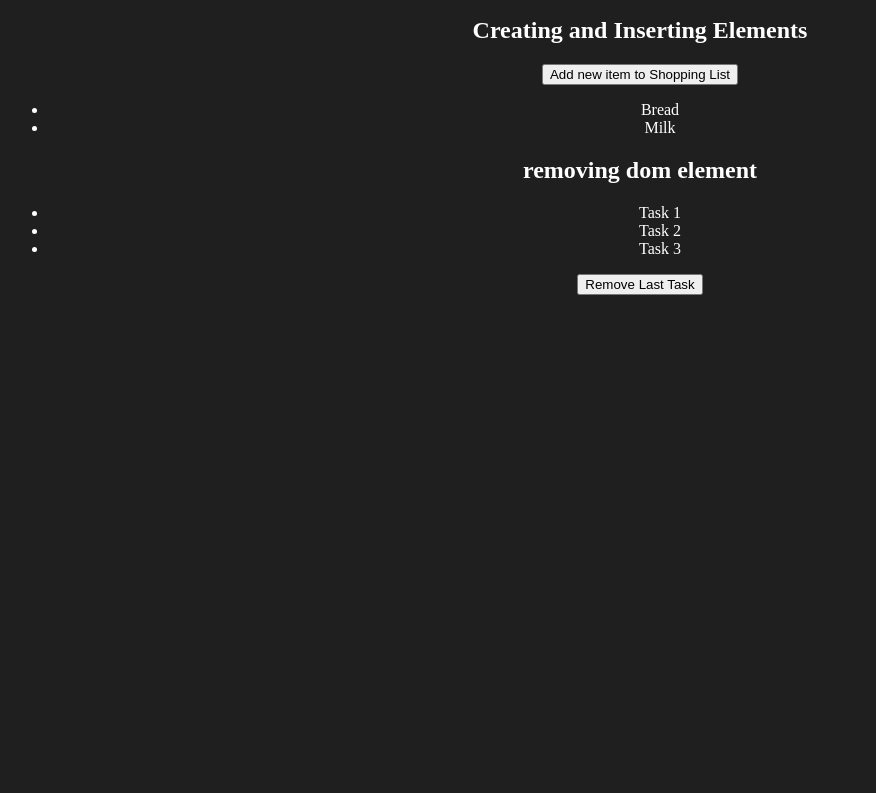
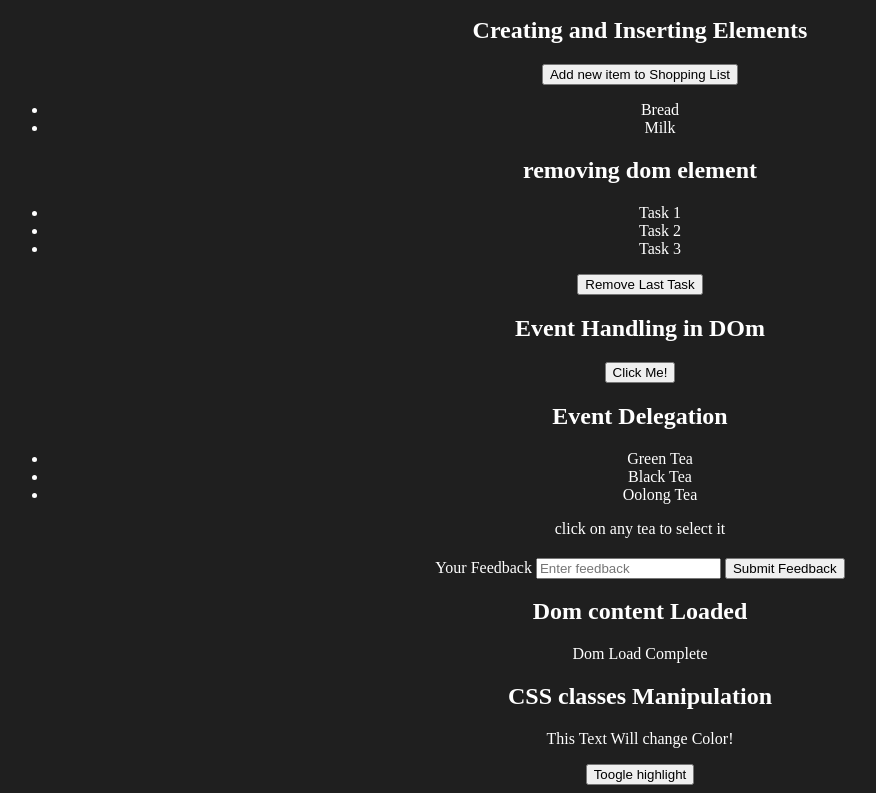
Before and after one commit to jagjeet-singh04/js-practicse, a plain HTML site: page 05_basics/01_dom_excercise/index.html in a window 1280 px wide. Shown: the part 466-1259 px from the top of the page, without its empty margins (0-876 px from the left). Before the commit the page ends 800 px from the top, so only its background shows below. Drawn offline with Linux system fonts and the light colour scheme.

Commit message:
change made  DOM

```diff
--- a/05_basics/01_dom_excercise/index.html
+++ b/05_basics/01_dom_excercise/index.html
@@ -74,6 +74,47 @@
         <button id="removeLastTask">Remove Last Task</button>
        </section>
 
+       <!-- example 6 event handling in DOm  -->
+        <section id="ex-6">
+            <h2>Event Handling in DOm</h2>
+            <button id="ClickMeButton"> Click Me!</button>
+        </section>
+
+        <!-- example 7 Event Delegation -->
+         <section id="ex-7">
+            <h2>Event Delegation</h2>
+            <ul id="teaList">
+                <li class="teaItem">Green Tea</li>
+                <li class="teaItem">Black Tea</li>
+                <li class="teaItem">Oolong Tea</li>
+            </ul>
+            <p>click on any tea to select it </p>
+         </section>
+
+         <!-- example 8 Form Handling -->
+         <section id="ex-8">
+            <h2></h2>
+                <form action="" id="feedbackForm">
+                    <label for="feedbackInput">Your Feedback</label>
+                    <input type="text" id="feedbackInput" placeholder="Enter feedback" />
+                    <button type="submit">Submit Feedback</button>
+                </form>
+                <p id="feedbackDisplay"></p>
+         </section>
+
+
+        <!-- example 9 Dom content loaded  -->
+         <section id="ex-9">
+            <h2>Dom content Loaded</h2>
+            <p id="domStatus">Waiting for dom to load....</p>
+         </section>
+
+         <!-- example 10 CSS classes Manipulation -->
+          <section id="ex-10">
+              <h2>CSS classes Manipulation</h2>
+              <p id="descriptionText">This Text Will change Color!</p>
+                <button id="toggleHighlight">Toogle highlight</button>
+          </section>
      <script src="./script.js"></script>
 
 </body>
--- a/05_basics/01_dom_excercise/script.js
+++ b/05_basics/01_dom_excercise/script.js
@@ -45,3 +45,51 @@ document.getElementById('removeLastTask')
     let taskList = document.getElementById('taskList') ;
     taskList.lastElementChild.remove() ;
 })
+
+
+// example 6
+// document.getElementById('ClickMeButton')
+// .addEventListener('click' , function(){
+//     alert('Hello from Chai') ;
+// })
+// document.getElementById('ClickMeButton')
+// .addEventListener('mouseover' , function(){
+//     alert('Hello from Chai') ;
+// })
+document.getElementById('ClickMeButton')
+.addEventListener('dblclick' , function(){
+    alert('Hello from Chai') ;
+})
+
+// example 7
+document.getElementById('teaList').addEventListener('click' ,
+    function(event){
+        // console.log(event.target) ;
+        if ( event.target && event.target.matches('.teaItem'))
+        {
+            alert('you Selected : ' + event.target.textContent) ;
+        }
+
+})
+
+
+// example 8
+document.getElementById('feedbackForm').addEventListener(
+    'submit' , function(event){
+        // alert("submitted") ;
+        event.preventDefault() ;
+        let feedback = document.getElementById('feedbackInput').value ;
+        console.log(feedback) ;
+        document.getElementById('feedbackDisplay').textContent = `feedback is : ${feedback}` ;
+    }
+)
+
+// example 9
+document.addEventListener('DOMContentLoaded' , function(){
+    document.getElementById('domStatus').textContent = `Dom Load Complete` ;
+} )
+
+// example 10
+document.getElementById('toggleHighlight').addEventListener('click' , function(){
+    let text = document.getElementById('descriptionText').classList.add('highlight') ;
+})
```
